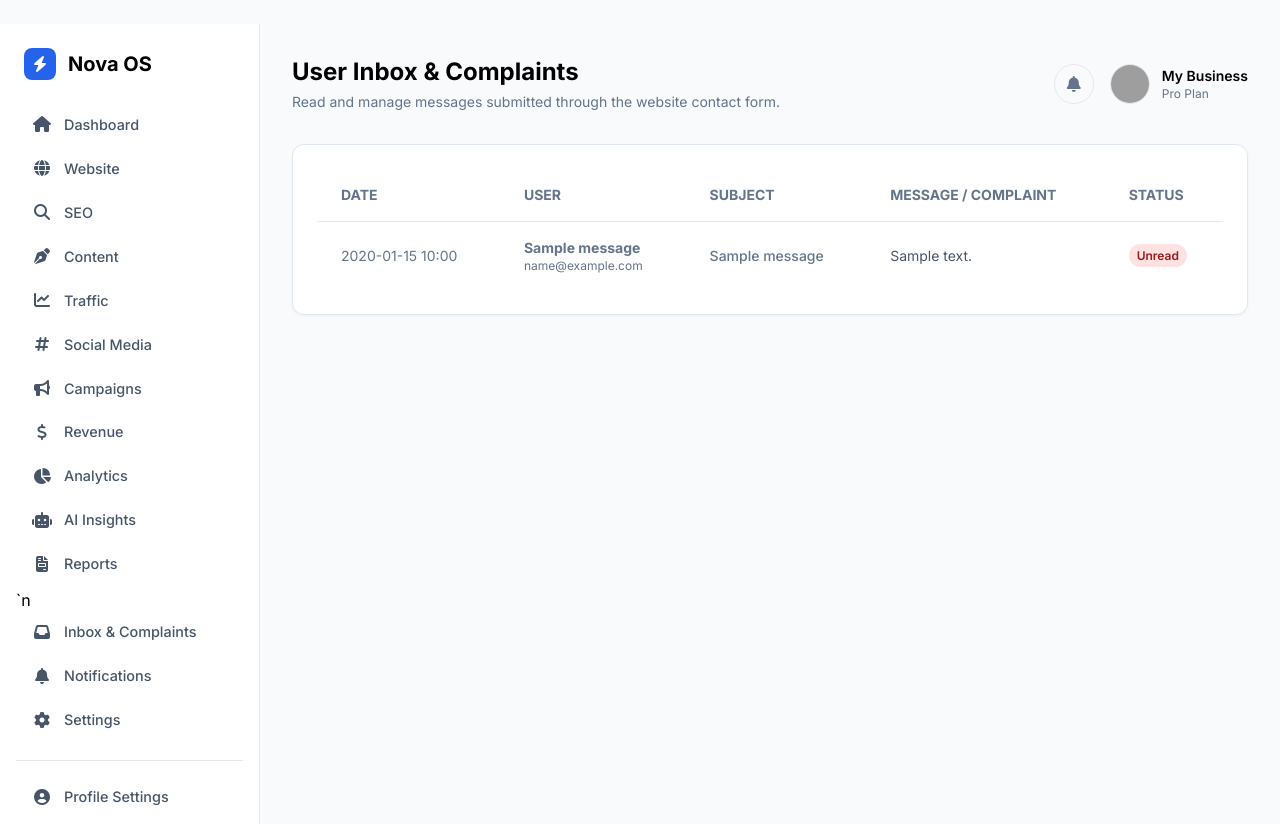
After one commit to Alihussain121472/News-Agent, a Flask app: page /analytics/messages in a window 1280 px wide. The commit adds this page. Run offline with Flask 3, Linux system fonts and the light colour scheme; a user stored in the database is signed in; data comes from the database, SQL or seed files in the repository; tables that the repository leaves empty hold one stand-in row (values such as "Sample post"); grey boxes are pictures that could not be loaded.

Commit message:
feat: add user inbox and complaints dashboard

```diff
--- a/analytics_revenue_portal/routes.py
+++ b/analytics_revenue_portal/routes.py
@@ -77,3 +77,10 @@ def get_stats():
         'traffic': traffic_data,
         'revenue': revenue_data
     })
+
+@analytics_bp.route('/messages')
+@admin_required
+def messages():
+    db = NewsDatabase()
+    all_messages = db.get_contact_messages(limit=100)
+    return render_template('messages.html', messages=all_messages)
--- /dev/null
+++ b/analytics_revenue_portal/templates/messages.html
@@ -0,0 +1,49 @@
+{% extends "base_saas.html" %}
+{% block title %}User Inbox - Nova OS{% endblock %}
+{% block page_title %}User Inbox & Complaints{% endblock %}
+{% block page_subtitle %}Read and manage messages submitted through the website contact form.{% endblock %}
+
+{% block content %}
+<div class="kpi-card mb-8 p-0 overflow-hidden">
+  <div class="overflow-x-auto">
+    <table class="w-full text-left text-sm text-slate-500">
+      <thead class="bg-slate-50 text-slate-700 uppercase border-b border-slate-200">
+        <tr>
+          <th class="px-6 py-4">Date</th>
+          <th class="px-6 py-4">User</th>
+          <th class="px-6 py-4">Subject</th>
+          <th class="px-6 py-4">Message / Complaint</th>
+          <th class="px-6 py-4">Status</th>
+        </tr>
+      </thead>
+      <tbody class="divide-y divide-slate-100">
+        {% for msg in messages %}
+        <tr class="hover:bg-slate-50 transition">
+          <td class="px-6 py-4 whitespace-nowrap">{{ msg.submitted_at[:16] }}</td>
+          <td class="px-6 py-4">
+            <div class="font-bold text-slate-900">{{ msg.name }}</div>
+            <div class="text-xs text-blue-600">{{ msg.email }}</div>
+          </td>
+          <td class="px-6 py-4 font-medium text-slate-700">{{ msg.subject }}</td>
+          <td class="px-6 py-4 text-slate-600 max-w-md truncate" title="{{ msg.message }}">{{ msg.message }}</td>
+          <td class="px-6 py-4">
+            {% if msg.status == 'new' %}
+              <span class="badge badge-red">Unread</span>
+            {% else %}
+              <span class="badge badge-green">Resolved</span>
+            {% endif %}
+          </td>
+        </tr>
+        {% else %}
+        <tr>
+          <td colspan="5" class="px-6 py-12 text-center text-slate-500">
+            <i class="fas fa-inbox text-4xl text-slate-300 mb-3"></i>
+            <p>Your inbox is empty. No complaints or messages yet!</p>
+          </td>
+        </tr>
+        {% endfor %}
+      </tbody>
+    </table>
+  </div>
+</div>
+{% endblock %}
--- a/templates/base_saas.html
+++ b/templates/base_saas.html
@@ -53,7 +53,7 @@
       <a href="/analytics/revenue" class="nav-item"><i class="fas fa-dollar-sign"></i> Revenue</a>
       <a href="/analytics/dashboard" class="nav-item"><i class="fas fa-chart-pie"></i> Analytics</a>
       <a href="#" class="nav-item"><i class="fas fa-robot text-blue-500"></i> AI Insights</a>
-      <a href="/analytics/reports" class="nav-item"><i class="fas fa-file-invoice"></i> Reports</a>
+      <a href="/analytics/reports" class="nav-item"><i class="fas fa-file-invoice"></i> Reports</a>`n      <a href="/analytics/messages" class="nav-item"><i class="fas fa-inbox"></i> Inbox & Complaints</a>
       <a href="#" class="nav-item"><i class="fas fa-bell"></i> Notifications</a>
       <a href="#" class="nav-item"><i class="fas fa-cog"></i> Settings</a>
     </nav>
```
